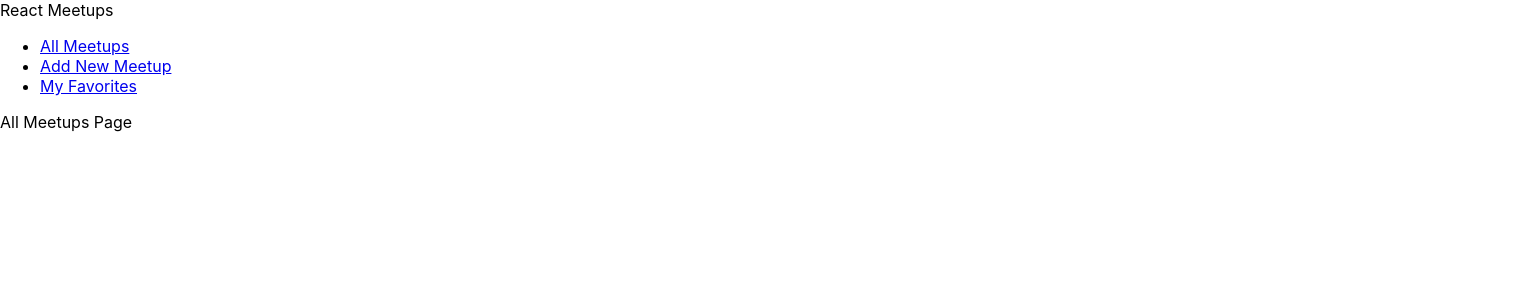
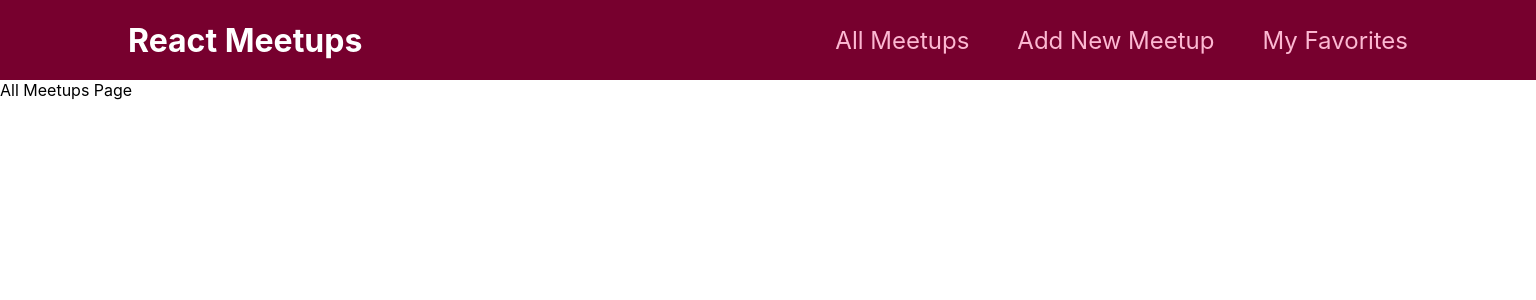
Before and after one commit to tabbytoney/MeetupAppReact, a React (Create React App) app: page / in a window 1280 px wide. Shown: the top 300 px of the page, 1536 px wide, since content can reach past the window. Built offline with nearby package versions, Linux system fonts and the light colour scheme.

Commit message:
Added css module for Main Navigation component

```diff
--- a/src/components/layout/MainNavigation.js
+++ b/src/components/layout/MainNavigation.js
@@ -1,9 +1,11 @@
 import { Link } from "react-router-dom";
+
+import classes from './MainNavigation.module.css'
 
 function MainNavigation() {
   return (
-    <header>
-      <div>React Meetups</div>
+    <header className={classes.header}>
+      <div className={classes.logo}>React Meetups</div>
       <nav>
         <ul>
           <li>
--- /dev/null
+++ b/src/components/layout/MainNavigation.module.css
@@ -0,0 +1,47 @@
+.header {
+  width: 100%;
+  height: 5rem;
+  display: flex;
+  align-items: center;
+  justify-content: space-between;
+  background-color: #77002e;
+  padding: 0 10%;
+}
+
+.logo {
+  font-size: 2rem;
+  color: white;
+  font-weight: bold;
+}
+
+.header ul {
+  list-style: none;
+  margin: 0;
+  padding: 0;
+  display: flex;
+  align-items: baseline;
+}
+
+.header li {
+  margin-left: 3rem;
+}
+
+.header a {
+  text-decoration: none;
+  font-size: 1.5rem;
+  color: #fcb8d2;
+}
+
+.header a:hover,
+.header a:active,
+.header a.active {
+  color: white;
+}
+
+.badge {
+  background-color: #cc2062;
+  color: white;
+  border-radius: 12px;
+  padding: 0 1rem;
+  margin-left: 0.5rem;
+}
```
